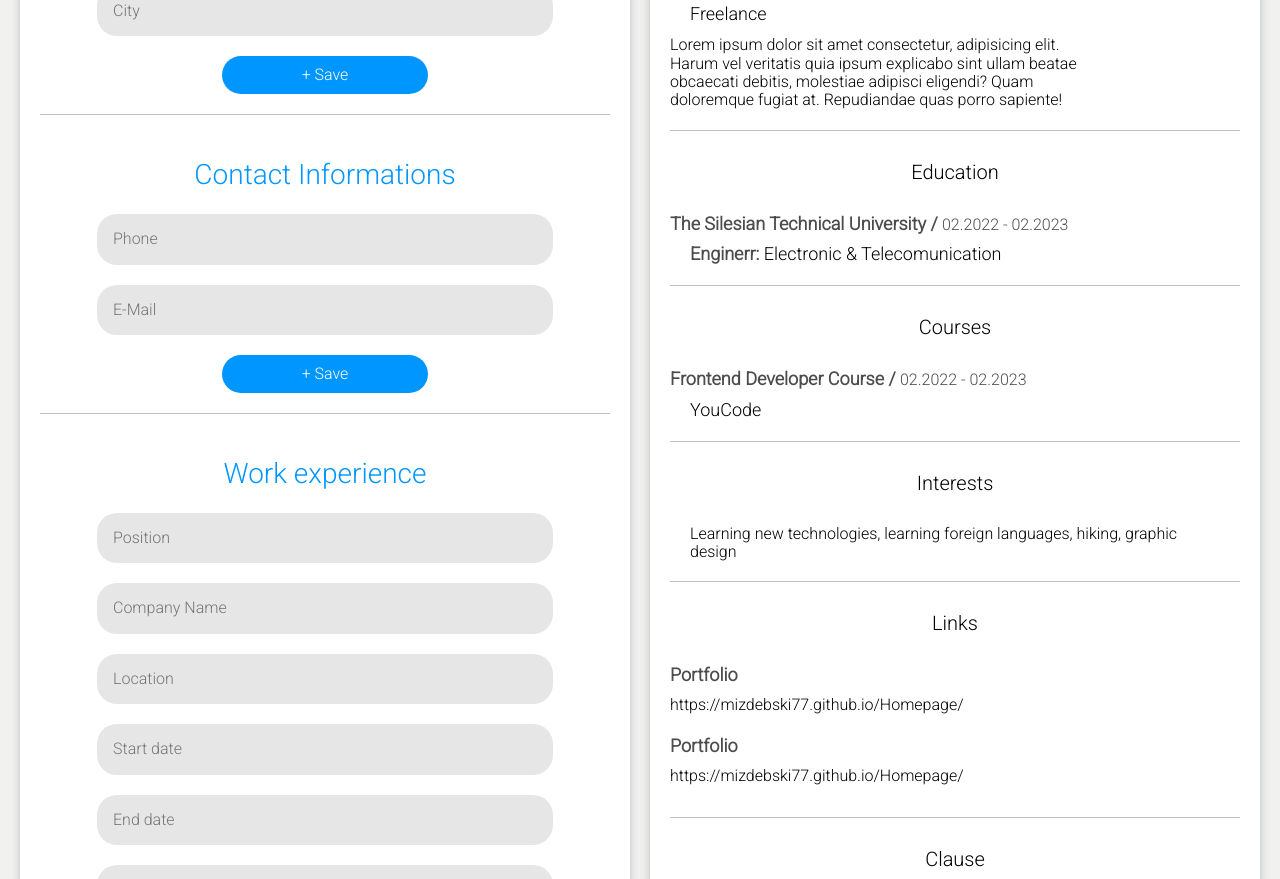
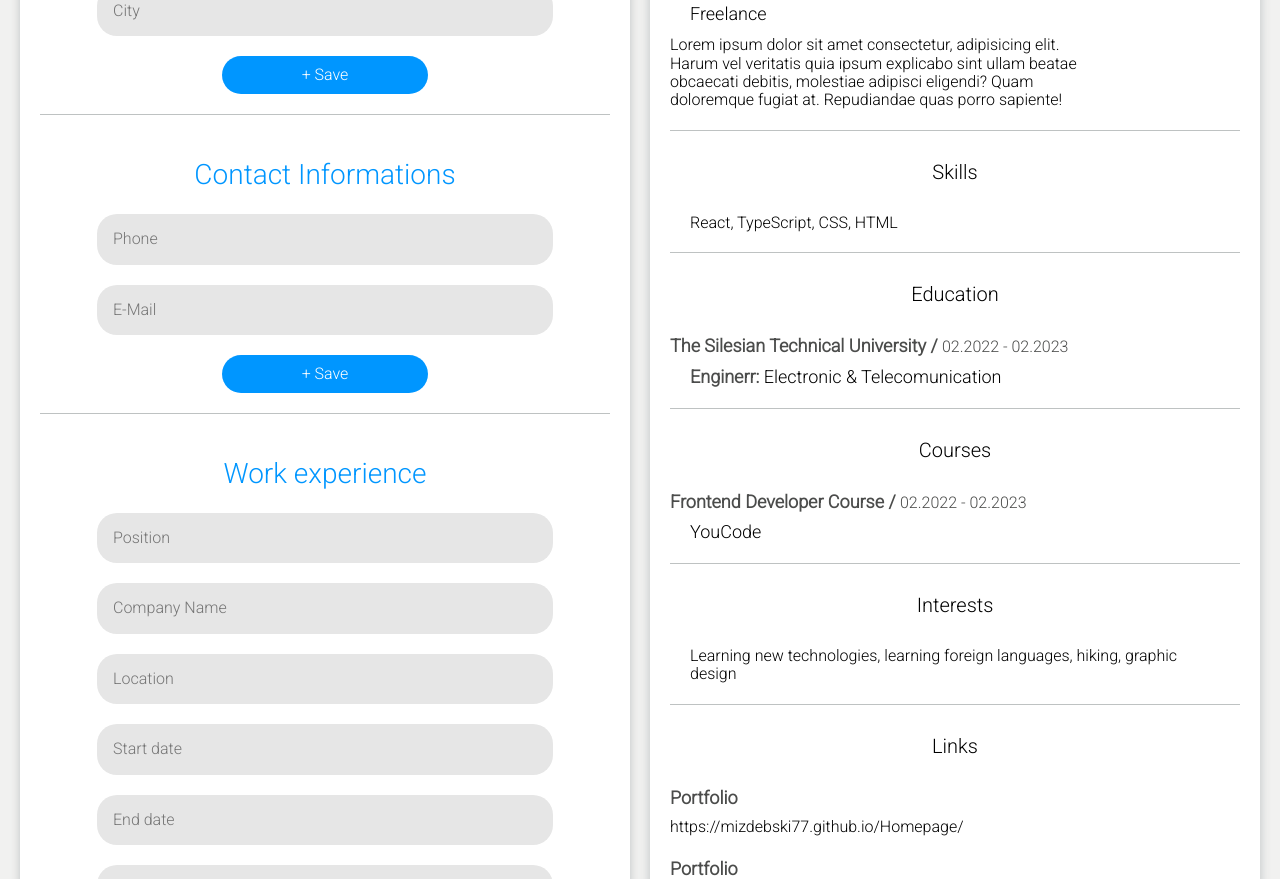
Before and after one commit to mizdebski77/Easy-Employ, a React (Create React App) app: page /CV-Creator in a window 1280 px wide. Shown: the part 823-1702 px from the top of the page. Built offline with nearby package versions, Linux system fonts and the light colour scheme.

Commit message:
Interests section added

```diff
--- a/src/features/Creator/creator.tsx
+++ b/src/features/Creator/creator.tsx
@@ -22,7 +22,7 @@ import {
     Title,
     TitleSpan,
     Wrapper,
-    InterestsWrapper,
+    TextsWrapper,
     Link,
     ClausuleWrapper,
     Clausule,
@@ -124,8 +124,8 @@ export const Creator = () => {
                     <FormWrapper>
                         <DataTitle>Links</DataTitle>
                         <DataForm>
-                            <DataInput placeholder='Adress'/>
-                            <DataInput placeholder='Description'/>
+                            <DataInput placeholder='Adress' />
+                            <DataInput placeholder='Description' />
                             <SaveButton>+ Save</SaveButton>
                         </DataForm>
                     </FormWrapper>
@@ -177,6 +177,13 @@ export const Creator = () => {
                             </TilesWrapper>
                         </ElementsWrapper>
 
+                        <ElementsWrapper>
+                            <CVSectionTitle>Skills</CVSectionTitle>
+                            <TextsWrapper>
+                                React, TypeScript, CSS, HTML
+                            </TextsWrapper>
+                        </ElementsWrapper>
+
 
                         <ElementsWrapper>
                             <CVSectionTitle>Education</CVSectionTitle>
@@ -192,9 +199,9 @@ export const Creator = () => {
 
                         <ElementsWrapper>
                             <CVSectionTitle>Interests</CVSectionTitle>
-                            <InterestsWrapper>
+                            <TextsWrapper>
                                 Learning new technologies, learning foreign languages, hiking, graphic design
-                            </InterestsWrapper>
+                            </TextsWrapper>
                         </ElementsWrapper>
 
                         <ElementsWrapper>
--- a/src/features/Creator/styledCreator.ts
+++ b/src/features/Creator/styledCreator.ts
@@ -175,7 +175,7 @@ export const ExpSecondTitle = styled.span`
     font-weight: normal;
 `;
 
-export const InterestsWrapper = styled.div`
+export const TextsWrapper = styled.div`
     display: flex;
     justify-content: start;
     padding: 0 20px;
```
